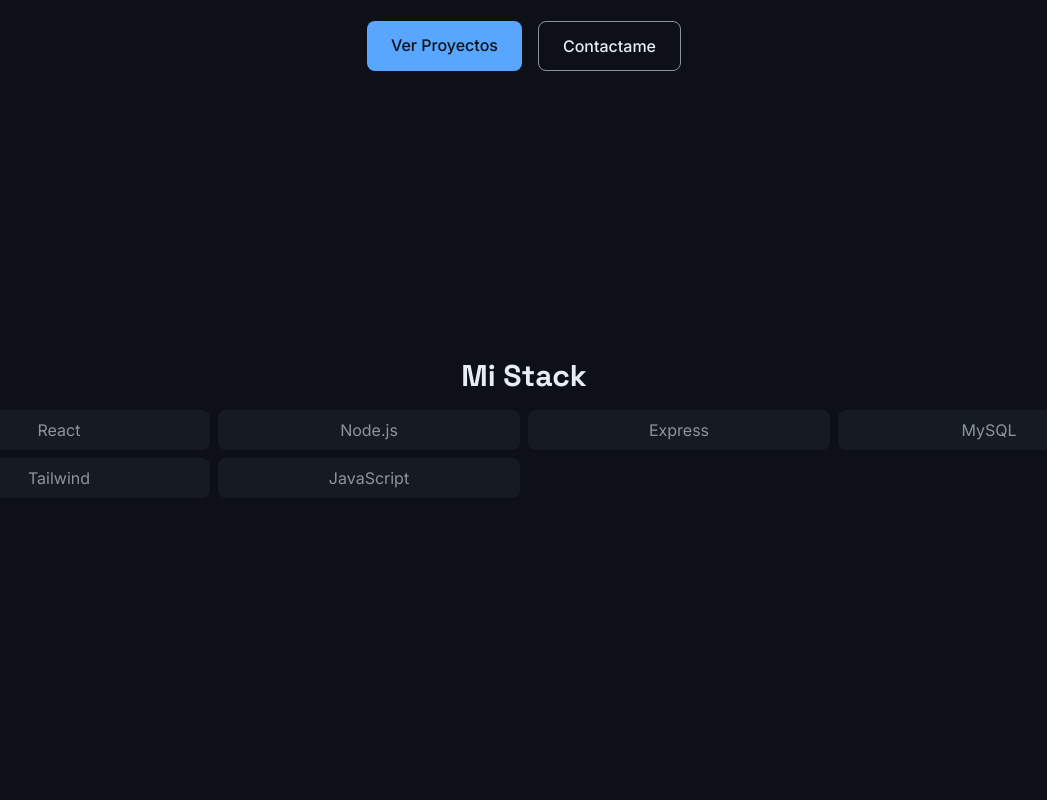
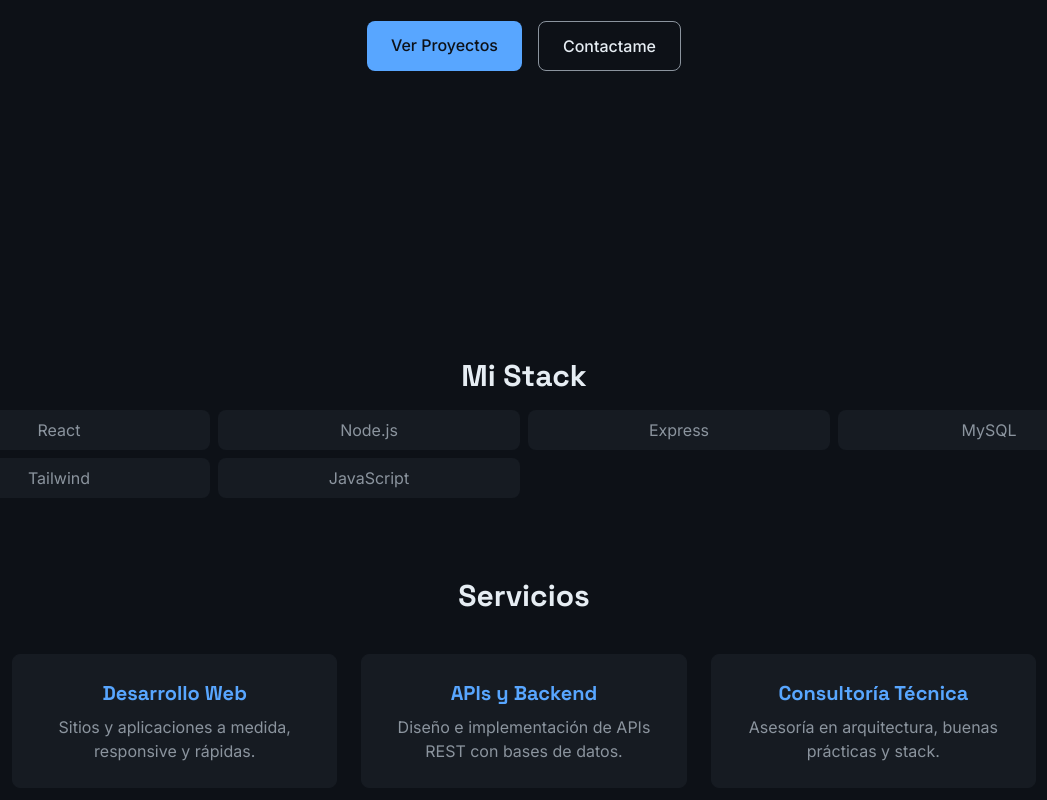
Before and after one commit to kanup09/MiPortfolio, a React (Vite) app: page / in a window 1280 px wide. Shown: the part 578-1378 px from the top of the page, without its empty margins (116-1163 px from the left). Before the commit the page ends 1116 px from the top, so only its background shows below. Built offline with nearby package versions, Linux system fonts and the light colour scheme.

Commit message:
Componente Servicios
Componente con Tarjetas con  titulo y descripción

```diff
--- a/src/App.jsx
+++ b/src/App.jsx
@@ -4,6 +4,8 @@ import './App.css'
 import Navbar from './components/Navbar'
 import Hero from './components/Hero'
 import Stack from './components/Stack'
+import Servicios from './components/Servicios'
+
 
 function App() {
 
@@ -13,6 +15,7 @@ function App() {
       <Navbar/>
       <Hero/>
       <Stack/>
+      <Servicios/>
 
     </>
   )
--- /dev/null
+++ b/src/components/Servicios.jsx
@@ -0,0 +1,43 @@
+
+function CardServicio({ titulo, descripcion }) {
+  return (
+    <div className="bg-surface p-6 rounded-lg text-center border border-surface">
+      <h3 className="font-heading text-xl font-bold text-primary mb-2">
+        {titulo}
+      </h3>
+      <p className="text-muted">{descripcion}</p>
+    </div>
+  );
+}
+
+function Servicios(){
+    const servicios = [
+        { titulo: "Desarrollo Web", descripcion: "Sitios y aplicaciones a medida, responsive y rápidas." },
+        { titulo: "APIs y Backend", descripcion: "Diseño e implementación de APIs REST con bases de datos." },
+        { titulo: "Consultoría Técnica", descripcion: "Asesoría en arquitectura, buenas prácticas y stack." },
+    ];
+
+    return(
+        <section id="servicios" className="py-10 px-6">
+            <div className="max-w-5xl mx-auto text-center">
+
+                <h2 className="font-heading text-2xl md:text-3xl font-bold text-text mb-10">
+                    Servicios
+                </h2>
+
+                <div className="grid grid-cols-1 md:grid-cols-3 gap-6">
+                    {servicios.map((servicio) => (
+                        <CardServicio
+                            key={servicio.titulo}
+                            titulo={servicio.titulo}
+                            descripcion={servicio.descripcion}
+                        />
+                    ))}
+                </div>
+
+            </div>
+        </section>
+    )
+}
+
+export default Servicios
```
